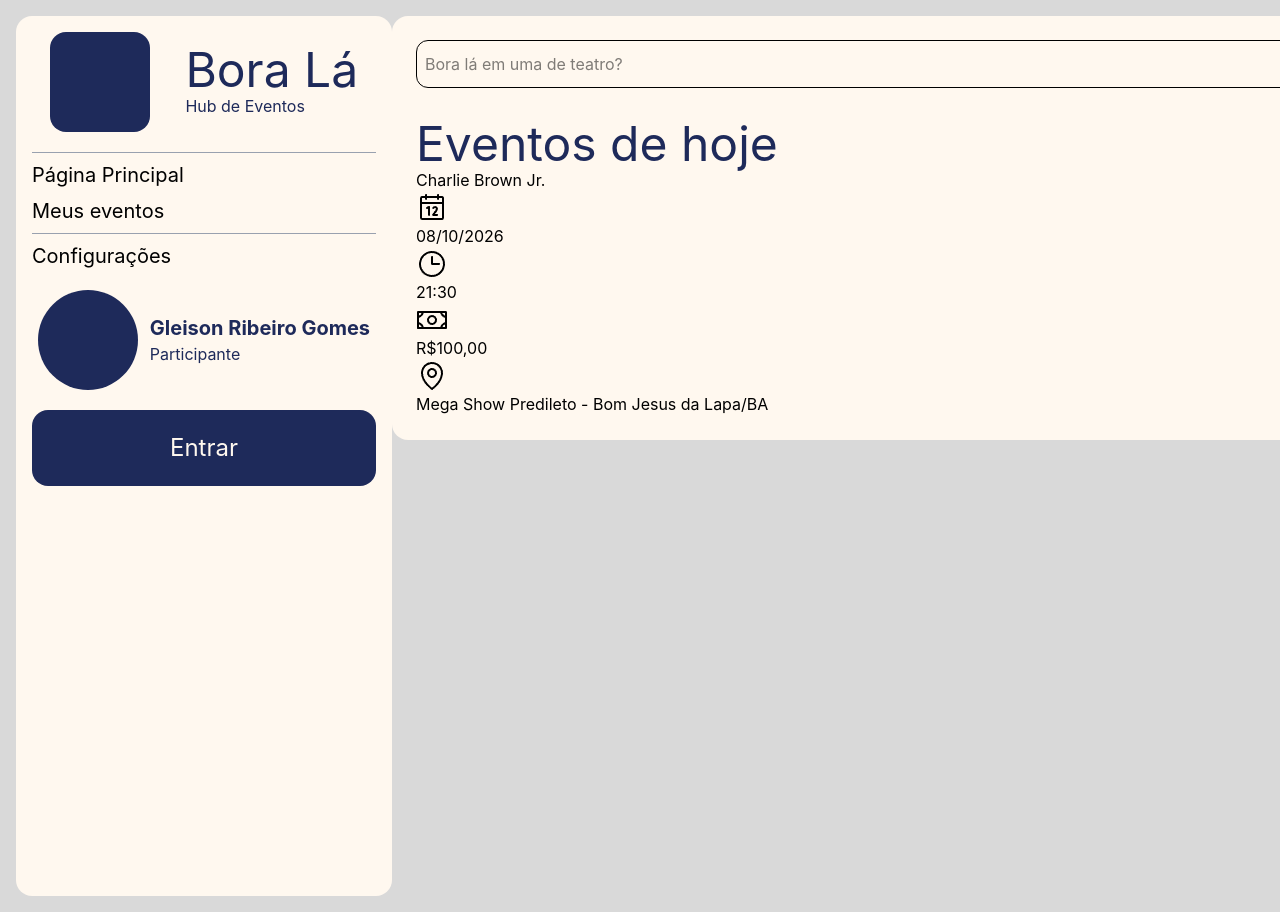
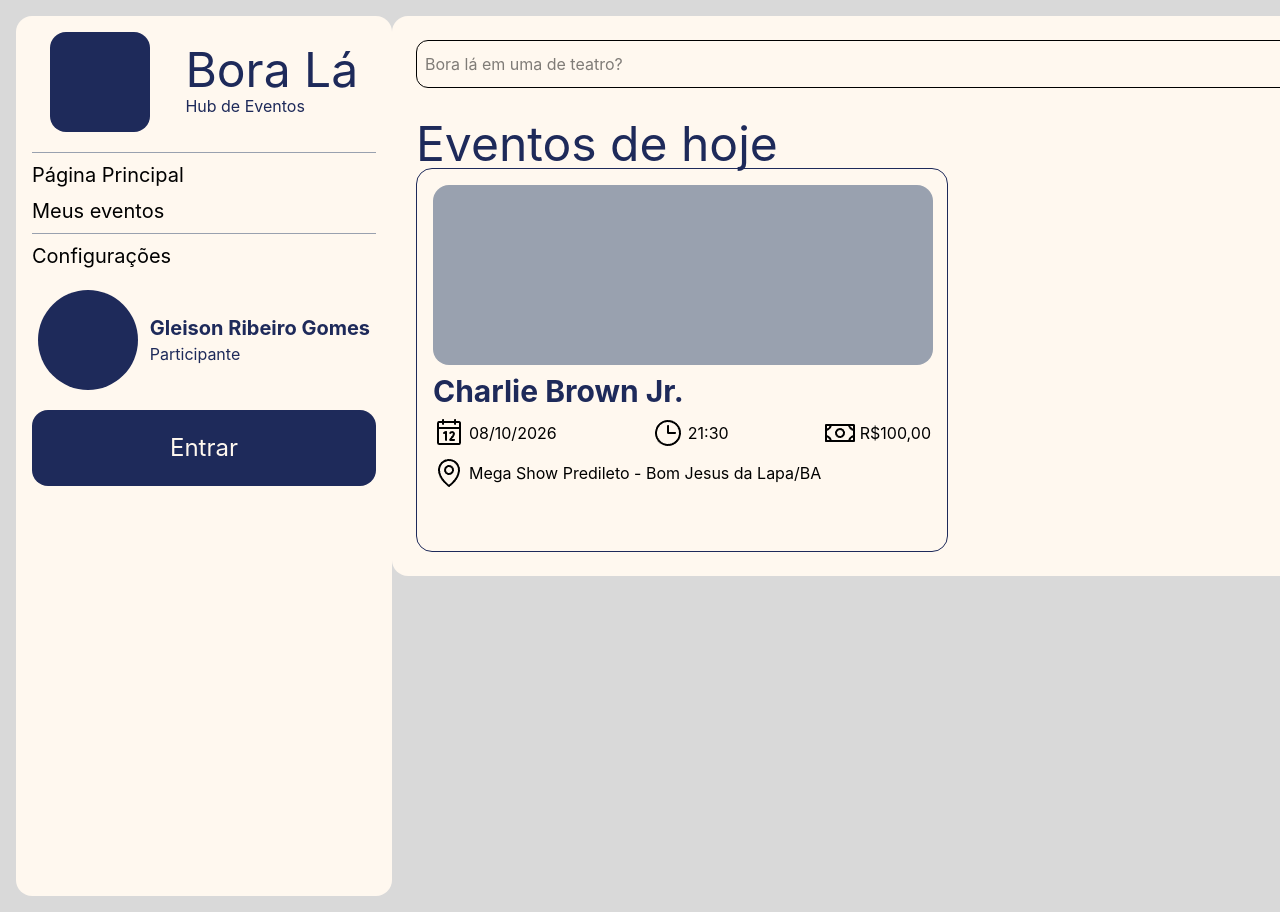
Before and after one commit to Gleison-dev/boraLaFrontEnd, a React (Vite) app: page / in a window 1280 px wide. Shown: the top 912 px of the page. Built offline with nearby package versions, Linux system fonts and the light colour scheme.

Commit message:
feat: Card of events.

```diff
--- a/src/components/CardEvent/cardEvent.jsx
+++ b/src/components/CardEvent/cardEvent.jsx
@@ -6,28 +6,32 @@
 export default function CardEvent() {
   return (
     <>
-      <section>
-        <div></div>
+      <section className="w-133 h-96 p-4 rounded-2xl border border-azul-marinho">
+        <div className="flex flex-col gap-2">
+          <div className="w-125 h-45 rounded-2xl bg-gray-400"></div>
           <div>
-          <h1>Charlie Brown Jr.</h1>
+            <h1 className="text-3xl text-azul-marinho">
+              <strong>Charlie Brown Jr.</strong>
+            </h1>
           </div>
-        <div>
-          <div>
+          <div className="flex justify-between">
+            <div className="flex items-center gap-1">
               <img src={icon_calendar} alt="Ícone de calendário" />
               <p>08/10/2026</p>
             </div>
-          <div>
+            <div className="flex items-center gap-1">
               <img src={icon_clock} alt="Ícone de relógio" />
               <p>21:30</p>
             </div>
-          <div>
+            <div className="flex items-center gap-1">
               <img src={icon_money} alt="Ícone de dinheiro" />
               <p>R$100,00</p>
             </div>
           </div>
-        <div>
+          <div className="flex items-center gap-1">
             <img src={icon_local} alt="Ícone de local" />
             <p>Mega Show Predileto - Bom Jesus da Lapa/BA</p>
+          </div>
         </div>
       </section>
     </>
```
Lines whose indentation alone changed are shown as unchanged.
